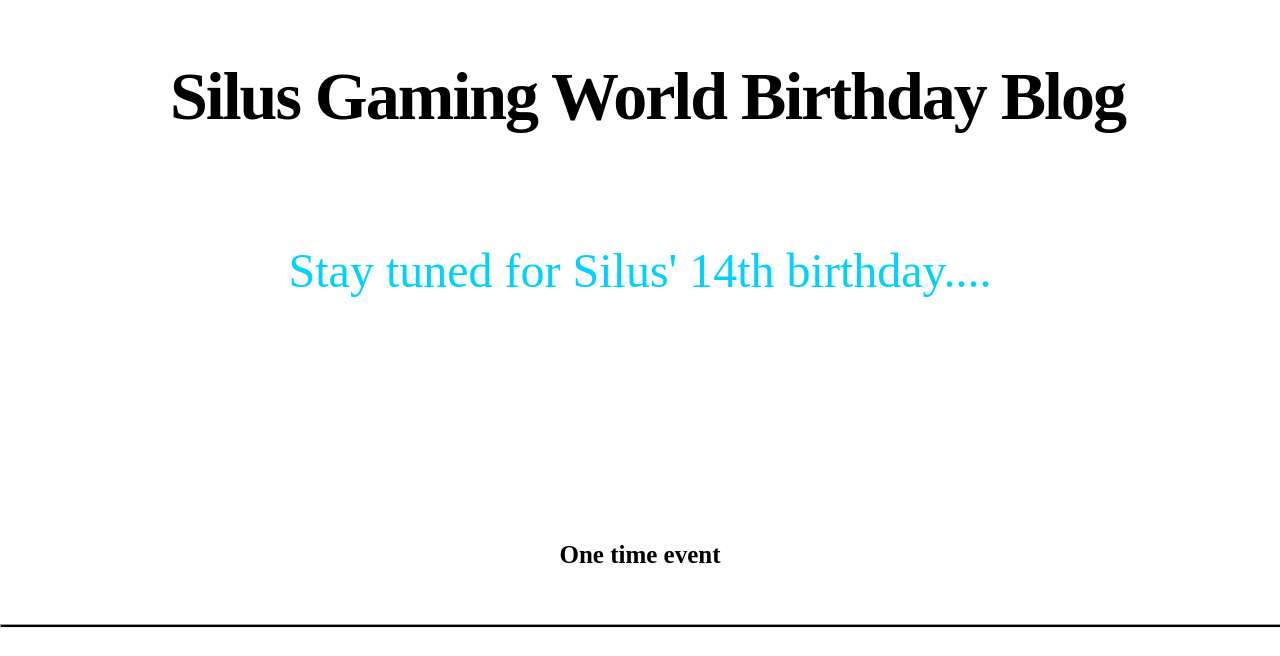
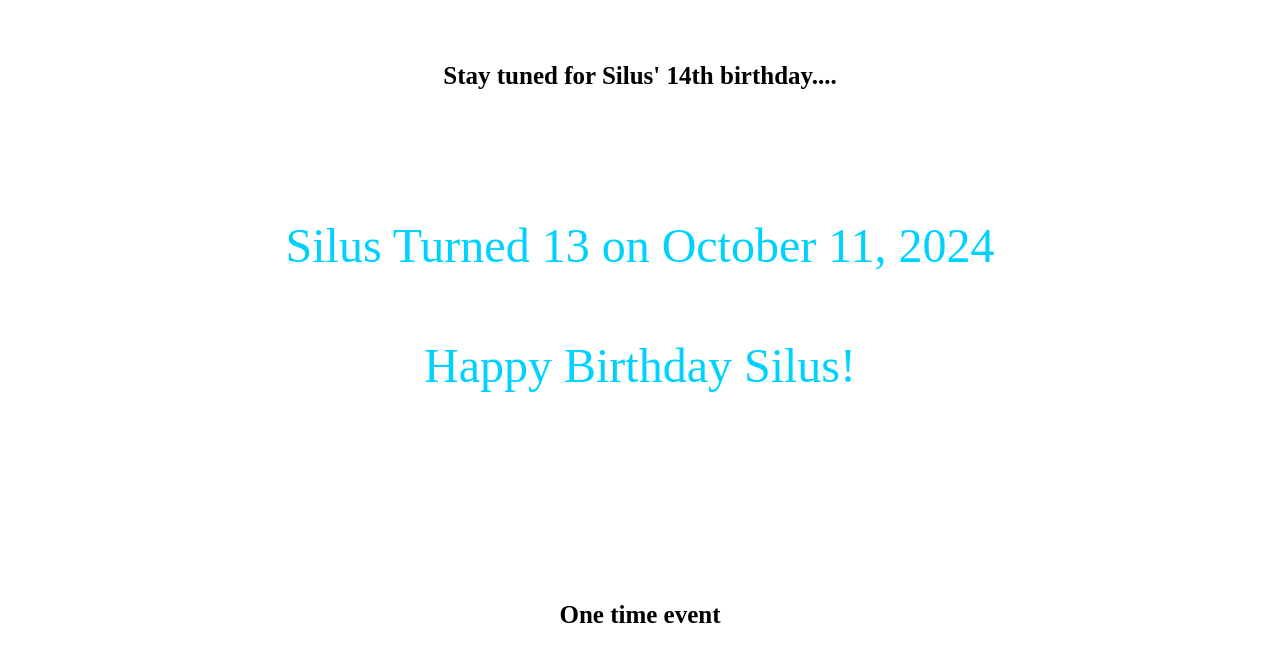
Before and after one commit to bbauska/silus14, a plain HTML site: page index.html in a window 1280 px wide. Shown: the top 656 px of the page. Drawn offline with Linux system fonts and the light colour scheme.

Commit message:
Update index.html

```diff
--- a/index.html
+++ b/index.html
@@ -1,25 +1,27 @@
 <!DOCTYPE HTML>
-<!-- index.html of silus14.bauska.org -->
+<!-- index.html of silus13.bauska.org -->
 <head>
   <meta charset="utf-8">
   <title>Silus Gaming World Birthday Extravaganza - Coming 2023!!!</title>
-  <meta name="description" content="Silus Gaming World Birthday Page">
+  <meta name="description" content="Silus Spider Birthday Page">
 <!--  <meta http-equiv="X-UA-Compatible" content="chrome=1">  -->
   <link rel="stylesheet" type="text/css" href="https://fonts.googleapis.com/css?family=PT+Sans+Narrow:regular,bold">
   <link rel="stylesheet" href="https://cdnjs.cloudflare.com/ajax/libs/font-awesome/5.15.3/css/all.min.css"/>
   <link rel="stylesheet" type="text/css" href="css/styles.css">
-  <link rel="icon" type="image/x-icon" href="images/favicon.ico" />
+  <link rel="icon" type="image/x-icon" href="../images/favicon.ico" />
 </head>
 
 <!-- <body id="home"> -->
 <body>
   <div id="Header">
     <div class="wrapper">
-      <h1>Silus Gaming World Birthday Blog</h1>
+      <h3>Stay tuned for Silus' 14th birthday....</h3>
+      <div class="countdown styled"></div>
     </div>
   </div>  <!-- id="Header" -->
   <div id="Content">
-    <h2>Stay tuned for Silus' 14th birthday....</h2>
+    <h2>Silus Turned 13 on October 11, 2024</h2>
+    <h2>Happy Birthday Silus!</h2>
   </div>
   <div class="countdown styled"></div>
   <h3>One time event</h3>
```
